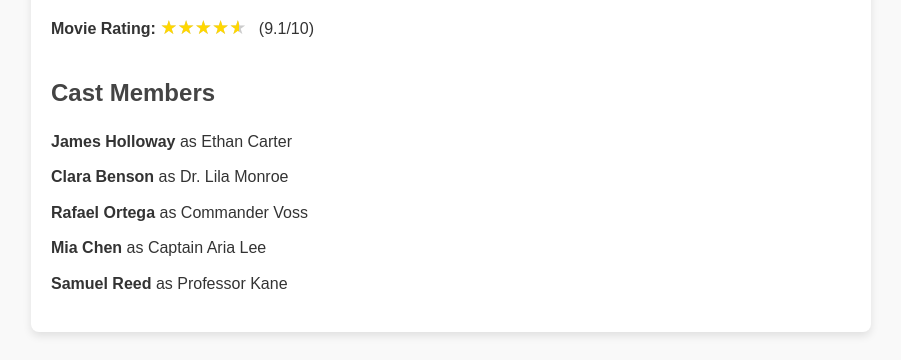
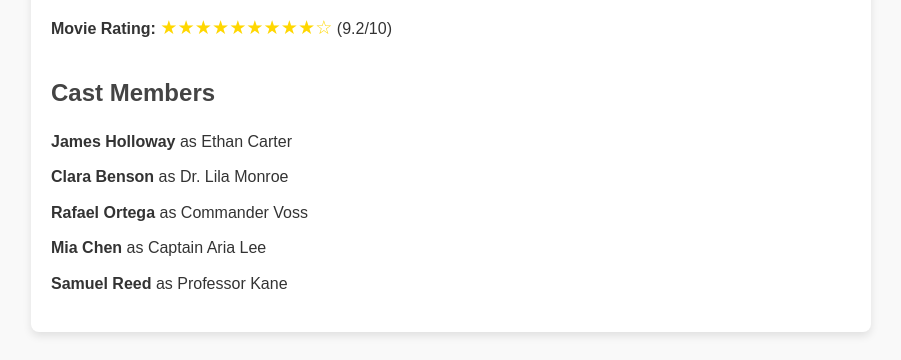
Before and after one commit to ancientsky14/myjouney-in-coding, a plain HTML site: page 01-html-basics/04-accessibility/02-movie-review-page.html in a window 1280 px wide. Shown: the part 535-895 px from the top of the page, without its empty margins (189-1090 px from the left). Drawn offline with Linux system fonts and the light colour scheme.

Commit message:
Auto-sync

```diff
--- a/01-html-basics/04-accessibility/02-movie-review-page.html
+++ b/01-html-basics/04-accessibility/02-movie-review-page.html
@@ -58,56 +58,29 @@
     font-weight: bold;
   }
 
-    /* Dynamic Star Rating */
+  /* Star rating base style */
   .star-rating {
     display: inline-block;
     font-size: 1.2em;
-      color: #ccc; /* gray stars */
-      position: relative;
+    color: #FFD700; /* gold stars */
     font-family: "Arial", sans-serif;
-    }
-
-    .star-rating::before {
-      content: "★★★★★"; /* 5 stars base */
-    }
-
-    .star-rating::after {
-      content: "★★★★★";
-      position: absolute;
-      left: 0;
-      top: 0;
-      color: #FFD700; /* gold stars */
-      width: calc((var(--rating) / 10) * 100%);
-      overflow: hidden;
-      white-space: nowrap;
-    }
-
-    .rating-text {
-      margin-left: 8px;
   }
 </style>
 </head>
 <body>
 <main>
-    <!-- Movie Title -->
   <h1>Rise Beyond</h1>
-
-    <!-- Movie Cover -->
   <img src="https://cdn.freecodecamp.org/curriculum/labs/rise-beyond-2.png" alt="Rise Beyond movie poster showing the main character soaring above a futuristic city">
-
-    <!-- Movie Description -->
   <p>
     Rise Beyond is a thrilling sci-fi adventure that follows Ethan Carter as he navigates a world where technology and humanity collide. Packed with suspense, heart, and unforgettable characters, this film is a visual masterpiece that pushes the boundaries of imagination.
   </p>
 
-    <!-- Movie Rating -->
   <p>
     <strong>Movie Rating:</strong>
-      <span class="star-rating" style="--rating: 9.1;" aria-hidden="true"></span>
-      <span class="rating-text">(9.1/10)</span>
+    <span class="star-rating" data-rating="9.2" aria-hidden="true"></span>
+    <span class="rating-text">(9.2/10)</span>
   </p>
 
-    <!-- Cast Members -->
   <h2>Cast Members</h2>
   <ul>
     <li><strong>James Holloway</strong> as Ethan Carter</li>
@@ -117,5 +90,21 @@
     <li><strong>Samuel Reed</strong> as Professor Kane</li>
   </ul>
 </main>
+
+<script>
+  // Dynamically render star ratings
+  document.querySelectorAll('.star-rating').forEach(star => {
+    const rating = parseFloat(star.getAttribute('data-rating'));
+    const fullStars = Math.floor(rating);
+    const halfStar = rating - fullStars >= 0.5 ? 1 : 0;
+    const emptyStars = 10 - fullStars - halfStar;
+
+    let stars = '★'.repeat(fullStars);
+    if (halfStar) stars += '☆'; // optional: can use half star emoji if you want
+    stars += '☆'.repeat(emptyStars);
+
+    star.textContent = stars;
+  });
+</script>
 </body>
 </html>
```
Lines whose indentation alone changed are shown as unchanged.
